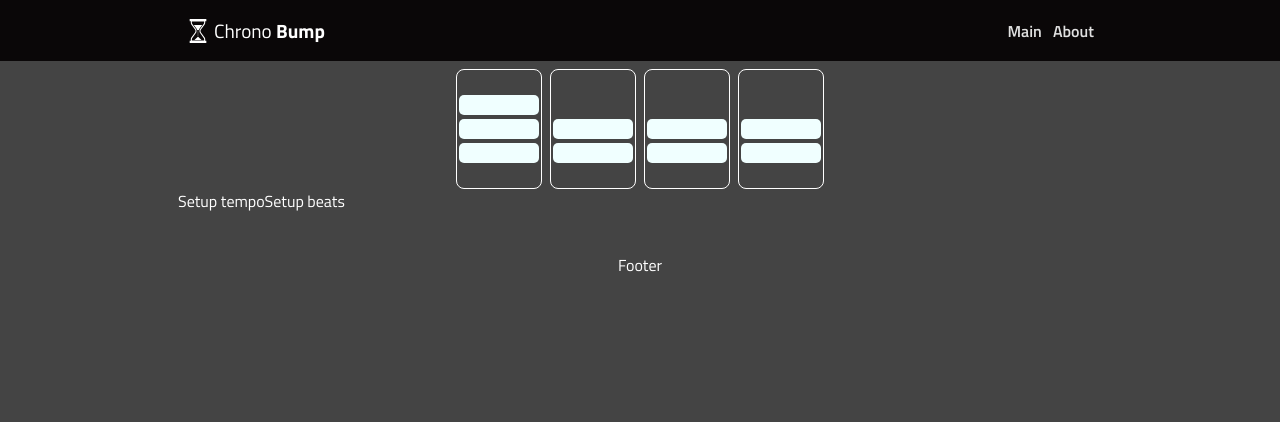
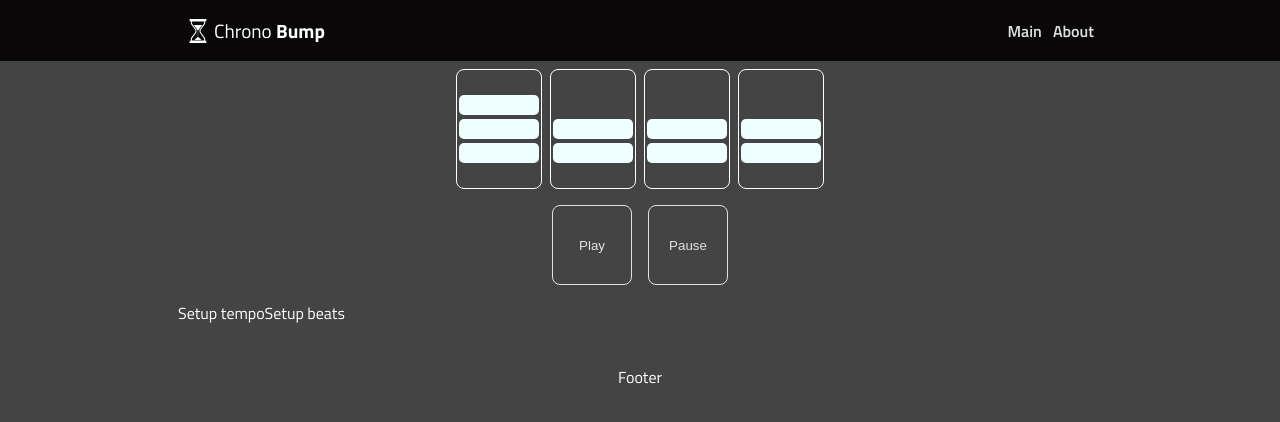
Before and after one commit to johnnysn/legacy-chrono-bump, a React (Vite) app: page / in a window 1280 px wide. Shown: the top 422 px of the page. Built offline with nearby package versions, Linux system fonts and the light colour scheme.

Commit message:
feat: Adds player section

```diff
--- a/src/components/Beats/Beat.module.css
+++ b/src/components/Beats/Beat.module.css
@@ -9,6 +9,11 @@
   height: 120px;
   padding: 2px;
   text-align: center;
+  transition: 300ms;
+}
+
+.beat:hover {
+  box-shadow: 0 0 8px var(--color-white);
 }
 
 .beat__bar {
--- a/src/components/Layout/Main.css
+++ b/src/components/Layout/Main.css
@@ -6,6 +6,9 @@
 .main-inner {
   padding: .5rem;
   width: 100%;
+  display: flex;
+  flex-direction: column;
+  gap: 1rem;
 }
 
 @media screen and (min-width: 940px) {
--- a/src/components/Layout/Main.jsx
+++ b/src/components/Layout/Main.jsx
@@ -1,5 +1,6 @@
 import BeatsProvider from '../../store/BeatsProvider';
 import Beats from '../Beats/Beats';
+import Player from '../Player/Player';
 import Setup from '../Setup/Setup';
 import './Main.css';
 
@@ -8,6 +9,7 @@ const Main = () => {
     <div className="main-inner">
       <BeatsProvider>
         <Beats />
+        <Player />
         <Setup />
       </BeatsProvider>
     </div>
--- /dev/null
+++ b/src/components/Player/Player.jsx
@@ -0,0 +1,10 @@
+import styles from './Player.module.css';
+
+const Player = () => {
+  return <div className={styles.player}>
+    <button type='button'>Play</button>
+    <button type='button'>Pause</button>
+  </div>;
+};
+
+export default Player;
--- /dev/null
+++ b/src/components/Player/Player.module.css
@@ -0,0 +1,22 @@
+.player {
+  display: flex;
+  justify-content: center;
+}
+
+button {
+  background: transparent;
+  border: 1px solid var(--color-light);
+  border-radius: 8px;
+  color: var(--color-light);
+  cursor: pointer;
+  margin: 0 8px;
+  width: 80px;
+  height: 80px;
+  transition: 300ms;
+}
+
+button:hover {
+  border-color: var(--color-white);
+  box-shadow: 0 0 8px var(--color-white);
+  color: white;
+}
```
